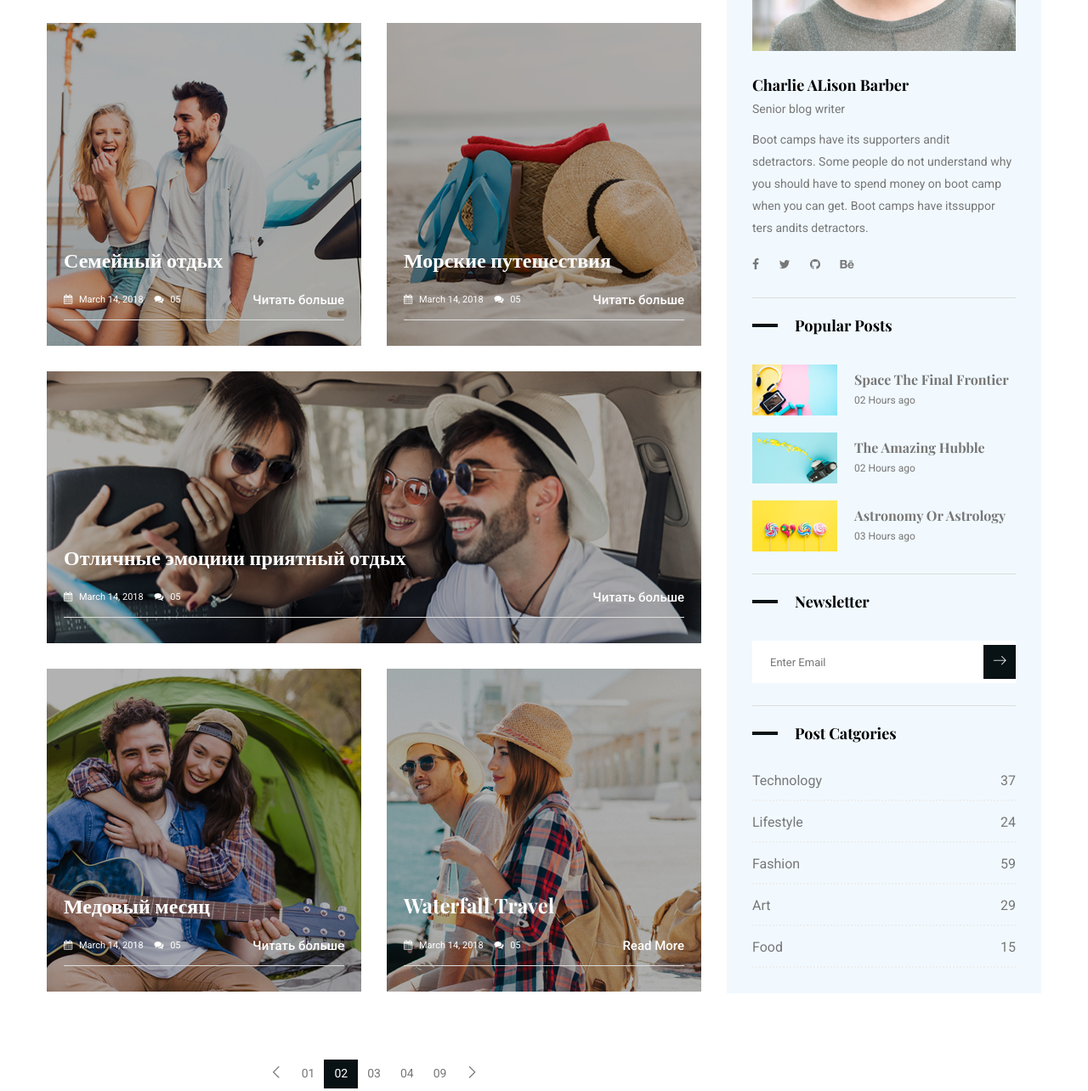
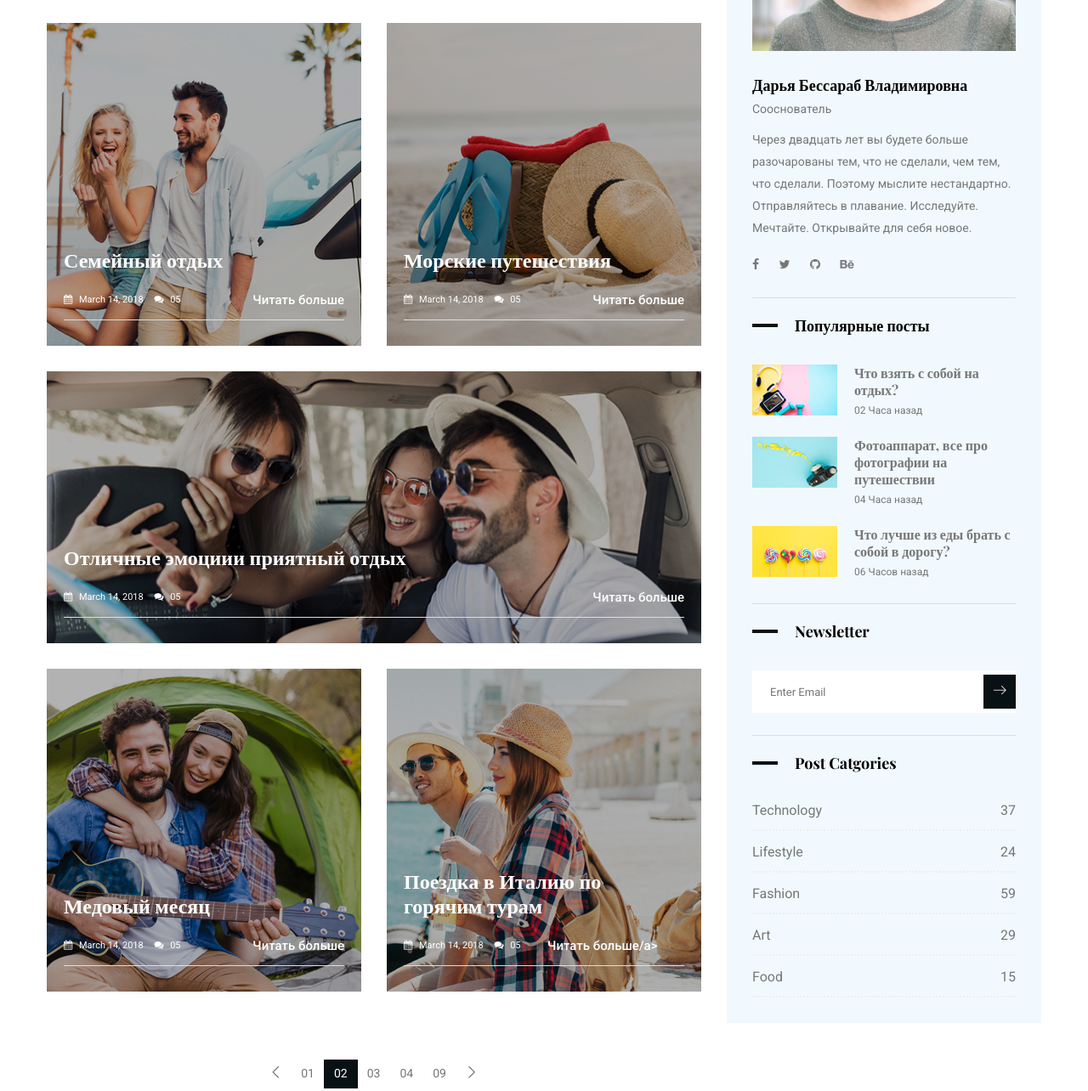
Before and after one commit to Viktoriaabusik/blog, a plain HTML site: page category.html in a window 1280 px wide. Shown: the part 1069-2353 px from the top of the page at 85% size. Drawn offline with nearby package versions, Linux system fonts and the light colour scheme; some packages are replaced by stand-ins of ours.

Commit message:
Update category.html

```diff
--- a/category.html
+++ b/category.html
@@ -45,7 +45,7 @@
 								<a class="nav-link" href="index.html">Главная</a>
 							</li>
 							<li class="nav-item">
-								<a class="nav-link" href="category.html">Категория</a>
+								<a class="nav-link" href="категория.html">Категория</a>
 							</li>
 							<li class="nav-item">
 								<a class="nav-link" href="archive.html">Архив</a>
@@ -245,7 +245,7 @@
 								<div class="overlay"></div>
 								<div class="text-wrap">
 									<h3>
-										<a href="#">Waterfall Travel</a>
+										<a href="#">Поездка в Италию по горячим турам</a>
 									</h3>
 									<div class="blog-meta white d-flex justify-content-between align-items-center flex-wrap">
 										<div class="meta">
@@ -255,7 +255,7 @@
 											</a>
 										</div>
 										<div>
-											<a class="read_more" href="#">Read More</a>
+											<a class="read_more" href="#">Читать больше/a>
 										</div>
 									</div>
 								</div>
@@ -304,12 +304,10 @@
 						</aside>
 						<aside class="single_sidebar_widget author_widget">
 							<img class="author_img img-fluid" src="img/blog/author.png" alt="">
-							<h4>Charlie ALison Barber</h4>
-							<p>Senior blog writer</p>
+							<h4>Дарья Бессараб Владимировна</h4>
+							<p>Сооснователь</p>
 
-							<p>Boot camps have its supporters andit sdetractors. Some people do not understand why you should have to spend
-								money
-								on boot camp when you can get. Boot camps have itssuppor ters andits detractors.</p>
+							<p>Через двадцать лет вы будете больше разочарованы тем, что не сделали, чем тем, что сделали. Поэтому мыслите нестандартно. Отправляйтесь в плавание. Исследуйте. Мечтайте. Открывайте для себя новое.</p>
 							<div class="social_icon">
 								<a href="#"><i class="fa fa-facebook"></i></a>
 								<a href="#"><i class="fa fa-twitter"></i></a>
@@ -319,32 +317,32 @@
 							<div class="br"></div>
 						</aside>
 						<aside class="single_sidebar_widget popular_post_widget">
-							<h3 class="widget_title">Popular Posts</h3>
+							<h3 class="widget_title">Популярные посты</h3>
 							<div class="media post_item">
 								<img src="img/blog/popular-post/post1.jpg" alt="post">
 								<div class="media-body">
 									<a href="blog-details.html">
-										<h3>Space The Final Frontier</h3>
+										<h3>Что взять с собой на отдых?</h3>
 									</a>
-									<p>02 Hours ago</p>
+									<p>02 Часа назад</p>
 								</div>
 							</div>
 							<div class="media post_item">
 								<img src="img/blog/popular-post/post2.jpg" alt="post">
 								<div class="media-body">
 									<a href="blog-details.html">
-										<h3>The Amazing Hubble</h3>
+										<h3>Фотоаппарат, все про фотографии на путешествии</h3>
 									</a>
-									<p>02 Hours ago</p>
+									<p>04 Часа назад</p>
 								</div>
 							</div>
 							<div class="media post_item">
 								<img src="img/blog/popular-post/post3.jpg" alt="post">
 								<div class="media-body">
 									<a href="blog-details.html">
-										<h3>Astronomy Or Astrology</h3>
+										<h3>Что лучше из еды брать с собой в дорогу?</h3>
 									</a>
-									<p>03 Hours ago</p>
+									<p>06 Часов назад</p>
 								</div>
 							</div>
 							<div class="br"></div>
```
